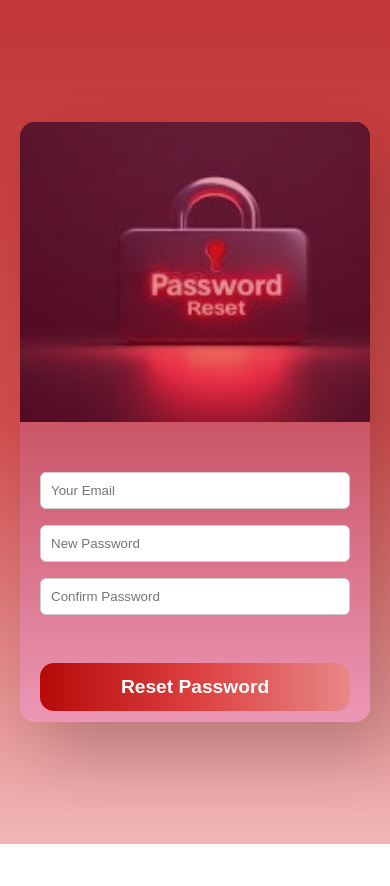
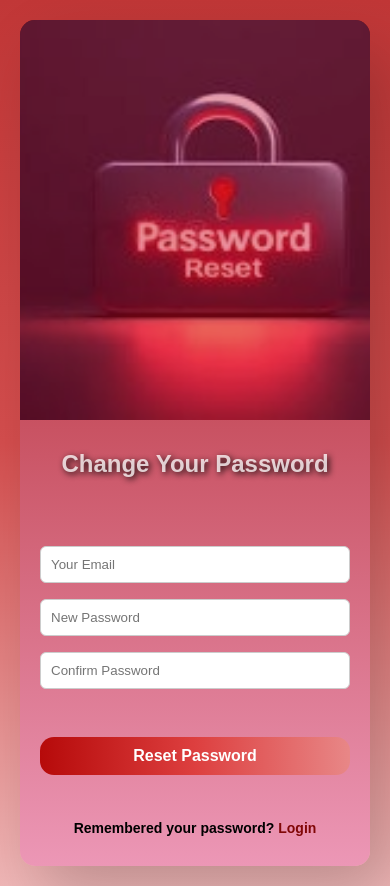
Before and after one commit to FarihaNuha/LoginPage, a plain HTML site: page reset.html in a window 390 px wide. Before the commit the page ends 844 px from the top, so only its background shows below. Drawn offline with Linux system fonts and the light colour scheme.

Commit message:
reset responsive

```diff
--- a/reset.html
+++ b/reset.html
@@ -3,44 +3,50 @@
 <head>
   <meta charset="UTF-8">
   <title>Reset Password</title>
+  <meta name="viewport" content="width=device-width, initial-scale=1.0">
   <style>
     * {
       box-sizing: border-box;
     }
+
     body {
       font-family: Arial;
       background: linear-gradient(180deg, #c13737, #d54e4e, #f0b7b7);
       display: flex;
       justify-content: center;
       align-items: center;
-      height: 100vh;
+      min-height: 100vh;
       margin: 0;
-      padding: 0;
+      padding: 20px;
     }
 
     .container {
       display: flex;
       flex-direction: row;
-      width: 90%;
+      width: 100%;
       max-width: 1000px;
-      height: 70%;
       background: linear-gradient(180deg, #a81315, #ec97b6);
       border-radius: 15px;
       overflow: hidden;
       box-shadow: 20px 30px 65px rgba(0, 0, 0, 0.2);
     }
 
+    .left-section,
+    .right-section {
+      flex: 1;
+      position: relative;
+    }
+
     .left-section {
-      flex: 1;
       background: url('image/resetPass.jpeg') no-repeat center center;
       background-size: cover;
-      position: relative;
       display: flex;
       justify-content: center;
       align-items: flex-start;
       color: white;
       text-align: center;
       padding: 40px 20px 20px;
+      min-height: 400px;
     }
 
     .left-section::before {
@@ -49,14 +55,15 @@
       top: 0; left: 0;
       width: 100%; height: 100%;
       background: rgba(203, 12, 47, 0.397);
+      z-index: 0;
     }
 
     .right-section {
-      flex: 1;
       padding: 40px 30px;
       display: flex;
       flex-direction: column;
       justify-content: center;
+      min-height: 400px;
     }
 
     .right-section h2 {
@@ -65,7 +72,7 @@
       color: #fffcfcc6;
       text-shadow: 2px 2px 6px rgba(0, 0, 0, 0.9);
       margin-bottom: 60px;
-      margin-top: -40px;
+
     }
 
     input {
@@ -84,11 +91,12 @@
       border: none;
       border-radius: 14px;
       margin-top: 40px;
-      margin-left: 150px;
+      margin-left:135px;
+
       cursor: pointer;
       font-weight: bold;
       font-size: larger;
-      height: 20%;
+      height: auto;
     }
 
     button:hover {
@@ -97,7 +105,7 @@
 
     .link {
       margin-top: 45px;
-      margin-left: 120px;
+      text-align: center;
       font-size: 16px;
       font-weight: bold;
     }
@@ -113,52 +121,53 @@
     }
 
     /* Responsive Design */
-    @media (max-width: 768px) {
+    @media (max-width: 900px) {
       .container {
         flex-direction: column;
         height: auto;
-        margin: 20px;
       }
 
       .left-section,
       .right-section {
+        width: 100%;
         flex: none;
-        width: 100%;
-        height: 300px;
       }
 
       .left-section {
+        order: 1;
+        height: 250px;
+        padding: 20px;
         align-items: center;
-        padding: 20px;
+        justify-content: center;
       }
 
       .right-section {
-        padding: 20px;
+        order: 2;
+        padding: 30px 20px;
+      }
+
+      .right-section h2 {
+        font-size: 24px;
+        margin-top: 0;
       }
 
       button {
         width: 100%;
+        font-size: 16px;
         margin-left: 0;
       }
 
       .link {
         margin-left: 0;
         text-align: center;
-      }
-    }
-
-    @media (max-width: 480px) {
-      .right-section h2 {
-        font-size: 24px;
-        margin-top: 0;
+        font-size: 14px;
       }
     }
   </style>
 </head>
 <body>
   <div class="container">
-    <div class="left-section">
-    </div>
+    <div class="left-section"></div>
     <div class="right-section">
       <h2>Change Your Password</h2>
       <form>
```
